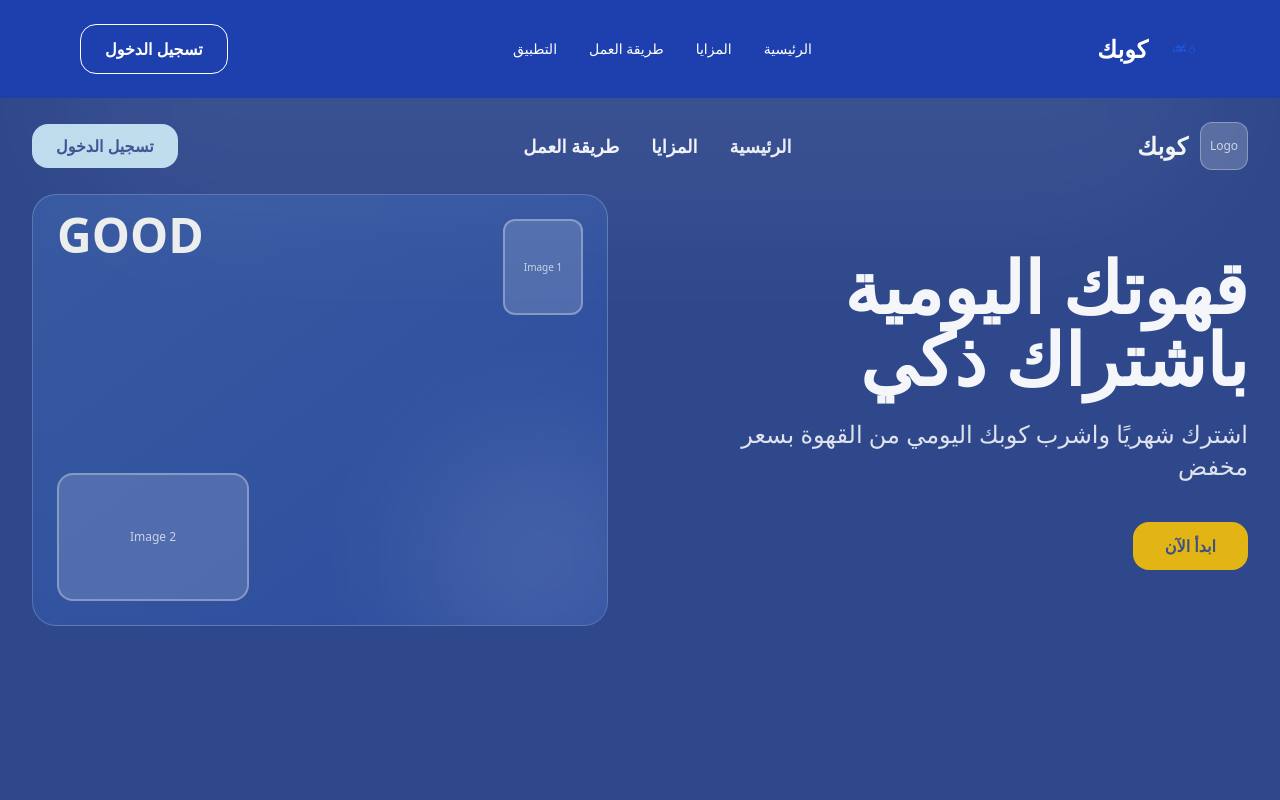
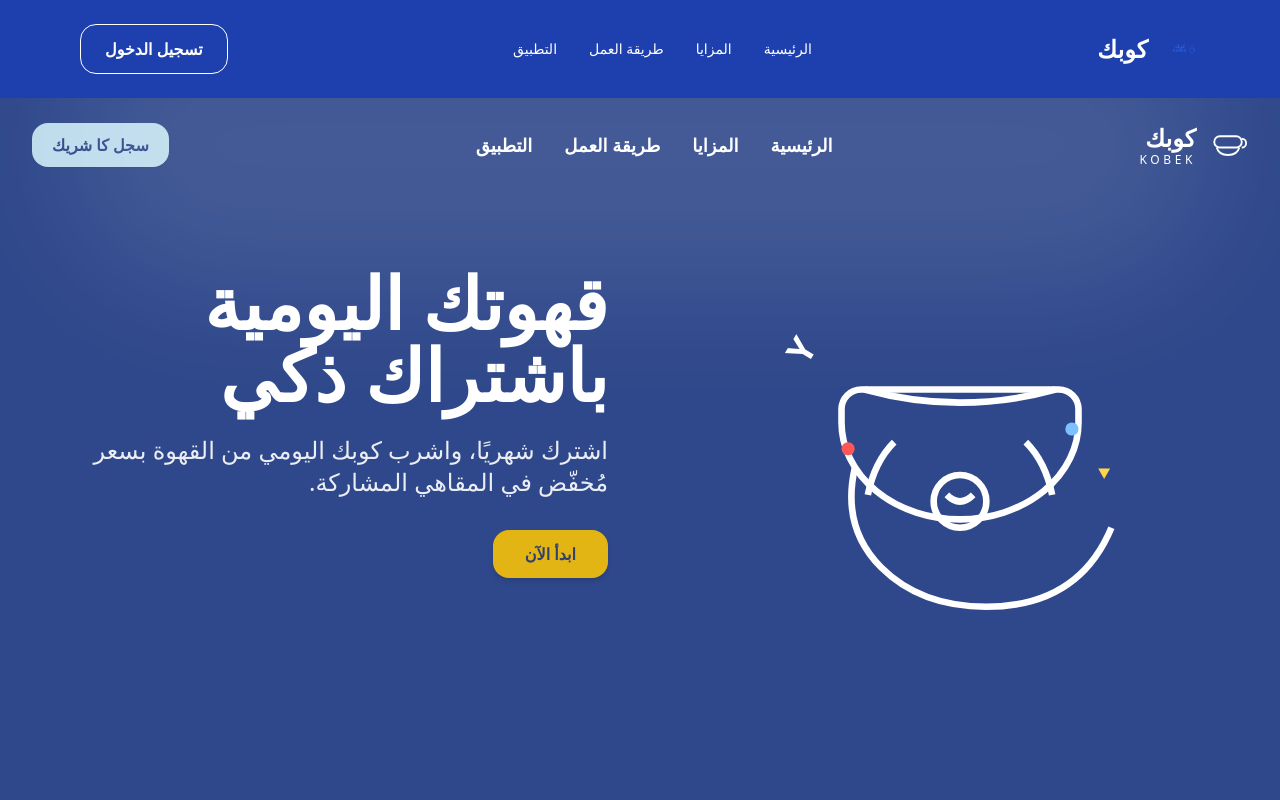
Before and after one commit to beshr1999x/kobek.sa, a Next.js app: page / in a window 1280 px wide. Shown: the top 800 px of the page. Built offline with nearby package versions, Linux system fonts and the light colour scheme.

Commit message:
firts12335

```diff
--- a/app/(sections)/Hero.js
+++ b/app/(sections)/Hero.js
@@ -1,105 +1,107 @@
-export default function Hero() {
+export default function HeroKobek() {
   return (
-    <section id="home" dir="rtl" className="relative w-full min-h-screen bg-[#2f488b] overflow-hidden">
-      {/* Navigation */}
-      <header className="w-full">
-        <div className="mx-auto max-w-screen-2xl px-4 sm:px-6 lg:px-8 py-6 flex items-center justify-between">
+    <section id="home" dir="rtl" className="relative w-full min-h-screen bg-[#2f488b] text-white overflow-hidden">
+      {/* Top Nav */}
+      <header className="mx-auto max-w-screen-2xl px-4 sm:px-6 lg:px-8 py-6">
+        <div className="flex items-center justify-between gap-4">
           {/* Logo */}
-          <div className="flex items-center gap-3">
-            {/* استبدل src بصورة شعارك */}
-            <div className="w-12 h-12 rounded-xl bg-white/20 border border-white/30 flex items-center justify-center">
-              <span className="text-white/70 text-xs">Logo</span>
+          <a href="#home" className="flex items-center gap-3 shrink-0">
+            {/* Simple cup logo */}
+            <svg className="w-10 h-10" viewBox="0 0 64 64" fill="none" xmlns="http://www.w3.org/2000/svg">
+              <rect x="10" y="18" width="44" height="18" rx="9" stroke="#fff" strokeWidth="3"/>
+              <path d="M14 36c2 8 8 12 18 12s16-4 18-12" stroke="#fff" strokeWidth="3"/>
+              <path d="M54 22c4 0 7 3 7 7s-3 7-7 7" stroke="#fff" strokeWidth="3"/>
+            </svg>
+            <div className="leading-tight">
+              <div className="text-xl sm:text-2xl font-bold">كوبك</div>
+              <div className="-mt-0.5 text-xs tracking-[0.3em]">KOBEK</div>
             </div>
-            <span className="text-[#f1f3f7] text-xl sm:text-2xl font-semibold">كوبك</span>
+          </a>
+
+          {/* Nav links - desktop */}
+          <nav className="hidden md:flex items-center gap-8 text-lg font-semibold">
+            <a href="#home" className="hover:text-white/90">الرئيسية</a>
+            <a href="#features" className="hover:text-white/90">المزايا</a>
+            <a href="#how" className="hover:text-white/90">طريقة العمل</a>
+            <a href="#app" className="hover:text-white/90">التطبيق</a>
+          </nav>
+
+          {/* Partner button */}
+          <a
+            href="#partner"
+            className="inline-flex items-center justify-center h-11 px-5 rounded-2xl bg-[#bedced] text-[#2f488b] font-semibold shadow-sm hover:brightness-105 active:scale-[0.99] transition"
+          >
+            سجل كا شريك
+          </a>
         </div>
 
-          {/* Nav */}
-          <nav className="hidden md:flex items-center gap-8">
-            <a href="#home" className="text-[#ebedf4] hover:text-white text-lg font-semibold transition-colors">الرئيسية</a>
-            <a href="#features" className="text-[#f0f2f7] hover:text-white text-lg font-semibold transition-colors">المزايا</a>
-            <a href="#how" className="text-[#f0f2f7] hover:text-white text-lg font-semibold transition-colors">طريقة العمل</a>
+        {/* mobile quick links */}
+        <nav className="mt-4 md:hidden flex items-center justify-center gap-6 text-base">
+          <a href="#features" className="text-white/90">المزايا</a>
+          <a href="#how" className="text-white/90">طريقة العمل</a>
+          <a href="#app" className="text-white/90">التطبيق</a>
         </nav>
+      </header>
 
-          {/* Login */}
-          <div className="flex items-center gap-3">
-            <a
-              href="#login"
-              className="inline-flex items-center justify-center h-11 px-6 rounded-2xl bg-[#bedced] text-[#395292] font-semibold hover:scale-[1.03] active:scale-[0.99] transition-transform"
-            >
-              تسجيل الدخول
-            </a>
+      {/* Hero Content */}
+      <div className="mx-auto max-w-screen-2xl px-4 sm:px-6 lg:px-8 pb-16 lg:pb-24">
+        <div className="grid grid-cols-1 lg:grid-cols-2 gap-10 lg:gap-16 items-center">
+          {/* Illustration */}
+          <div className="order-2 lg:order-1">
+            <div className="relative w-full max-w-xl mx-auto aspect-square md:aspect-[5/4]">
+              {/* Big outline character with bowl */}
+              <svg viewBox="0 0 700 700" className="absolute inset-0 w-full h-full" fill="none" xmlns="http://www.w3.org/2000/svg">
+                {/* arc text: IT'S A GOOD DAY */}
+                <defs>
+                  <path id="arc" d="M120,260 C220,80 480,80 580,260" />
+                </defs>
+                <text fontFamily="inherit" fontWeight="700" fontSize="54" fill="#ffffff">
+                  <textPath href="#arc" startOffset="5%">IT'S A GOOD DAY</textPath>
+                </text>
 
-            {/* زر قائمة للجوال */}
-            <button
-              className="md:hidden w-11 h-11 rounded-xl bg-white/10 border border-white/20 grid place-items-center"
-              aria-label="فتح القائمة"
-            >
-              <span className="block w-6 h-0.5 bg-white mb-1.5" />
-              <span className="block w-6 h-0.5 bg-white mb-1.5" />
-              <span className="block w-6 h-0.5 bg-white" />
-            </button>
+                {/* bowl */}
+                <path d="M200 300 h300 a30 30 0 0 1 30 30 v20 a110 90 0 0 1 -360 0 v-20 a30 30 0 0 1 30 -30 z" stroke="#ffffff" strokeWidth="10"/>
+                <path d="M205 300 q145 40 290 0" stroke="#ffffff" strokeWidth="10" fill="none"/>
+
+                {/* hands and person */}
+                <path d="M190 420 q-20 90 40 150 t160 60 q140 0 190 -120" stroke="#ffffff" strokeWidth="10" fill="none"/>
+                <circle cx="350" cy="470" r="40" stroke="#ffffff" strokeWidth="10" fill="none"/>
+                <path d="M330 460 q20 20 40 0" stroke="#ffffff" strokeWidth="10"/>
+                <path d="M250 380 q-30 30 -40 80" stroke="#ffffff" strokeWidth="10"/>
+                <path d="M450 380 q30 30 40 80" stroke="#ffffff" strokeWidth="10"/>
+
+                {/* playful shapes */}
+                <circle cx="520" cy="360" r="10" fill="#7cc0ff"/>
+                <circle cx="180" cy="390" r="10" fill="#ff5757"/>
+                <path d="M560 420 l18 0 l-9 16 z" fill="#ffd54a"/>
+              </svg>
             </div>
           </div>
-      </header>
 
-      {/* Hero */}
-      <div className="mx-auto max-w-screen-2xl px-4 sm:px-6 lg:px-8 pb-16 lg:pb-24">
-        <div className="grid grid-cols-1 lg:grid-cols-2 gap-10 lg:gap-16 items-center">
-          {/* النص */}
-          <div className="order-2 lg:order-1 text-right">
-            <h1 className="text-[#f5f6f9] text-4xl sm:text-5xl lg:text-6xl xl:text-7xl font-extrabold leading-tight">
+          {/* Text */}
+          <div className="order-1 lg:order-2 text-right">
+            <h1 className="text-4xl sm:text-5xl lg:text-6xl xl:text-7xl font-extrabold leading-tight">
               قهوتك اليومية
               <br />
               باشتراك ذكي
             </h1>
-
-            <p className="mt-6 text-[#dee2ec] text-lg sm:text-xl lg:text-2xl font-medium leading-relaxed">
-              اشترك شهريًا واشرب كوبك اليومي
-              من القهوة بسعر مخفض
+            <p className="mt-6 text-white/90 text-lg sm:text-xl lg:text-2xl leading-relaxed max-w-xl">
+              اشترك شهريًا، واشرب كوبك اليومي من القهوة بسعر مُخفّض في المقاهي المشاركة.
             </p>
-
-            <div className="mt-10">
+            <div className="mt-8">
               <a
                 href="#start"
-                className="inline-flex items-center justify-center h-12 px-8 rounded-2xl bg-[#e2b514] text-[#3d5083] font-semibold hover:scale-[1.04] active:scale-[0.99] transition-transform"
+                className="inline-flex items-center justify-center h-12 px-8 rounded-2xl bg-[#e2b514] text-[#2f3f6e] font-extrabold hover:brightness-105 active:scale-[0.99] transition shadow-md"
               >
                 ابدأ الآن
               </a>
-            </div>
-
-            {/* روابط ثانوية على الجوال */}
-            <div className="mt-6 md:hidden flex gap-6 text-white/80 text-base">
-              <a href="#features" className="hover:text-white">المزايا</a>
-              <a href="#how" className="hover:text-white">طريقة العمل</a>
-            </div>
-          </div>
-
-          {/* الصورة / الكرت */}
-          <div className="order-1 lg:order-2">
-            <div className="relative w-full aspect-[4/5] sm:aspect-[5/4] lg:aspect-[4/3] overflow-hidden rounded-3xl border border-white/20 bg-gradient-to-br from-blue-400/20 to-blue-600/20 backdrop-blur-sm">
-              {/* شارة GOOD */}
-              <div className="absolute top-4 left-4 sm:left-6 text-[#eceded] text-3xl sm:text-4xl lg:text-5xl font-semibold">
-                GOOD
-              </div>
-
-              {/* Image placeholders */}
-              <div className="absolute top-6 right-6 w-16 h-20 sm:w-20 sm:h-24 rounded-xl bg-white/15 border-2 border-white/30 grid place-items-center">
-                <span className="text-white/70 text-[10px]">Image 1</span>
-              </div>
-
-              <div className="absolute bottom-6 left-6 w-40 h-28 sm:w-48 sm:h-32 rounded-2xl bg-white/15 border-2 border-white/30 grid place-items-center">
-                <span className="text-white/70 text-xs">Image 2</span>
-              </div>
-
-              {/* زخرفة خفيفة */}
-              <div className="absolute -bottom-16 -right-16 w-64 h-64 rounded-full bg-white/10 blur-3xl pointer-events-none" />
             </div>
           </div>
         </div>
       </div>
 
-      {/* خلفية زخرفية */}
-      <div className="pointer-events-none absolute inset-x-0 -top-40 mx-auto h-72 w-[90%] max-w-6xl rounded-full bg-white/5 blur-3xl" />
+      {/* Soft background glow */}
+      <div className="pointer-events-none absolute -top-24 left-1/2 -translate-x-1/2 w-[90%] max-w-6xl h-72 rounded-full bg-white/10 blur-3xl"/>
     </section>
   );
 }
```
Lines whose indentation alone changed are shown as unchanged.
